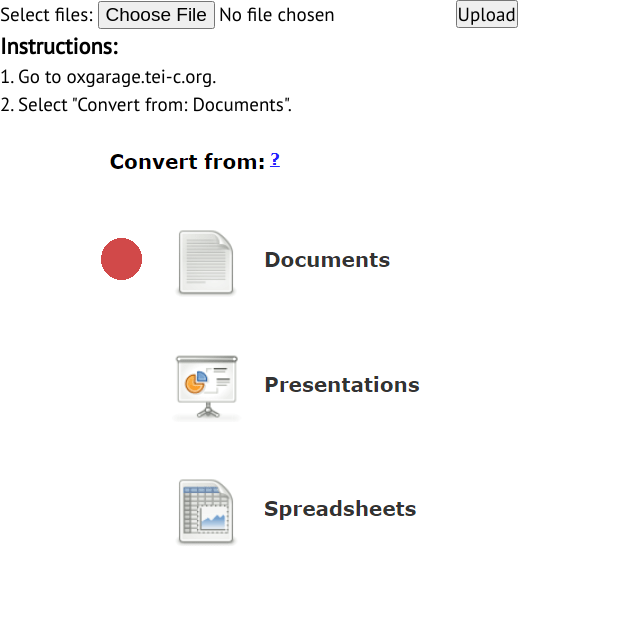
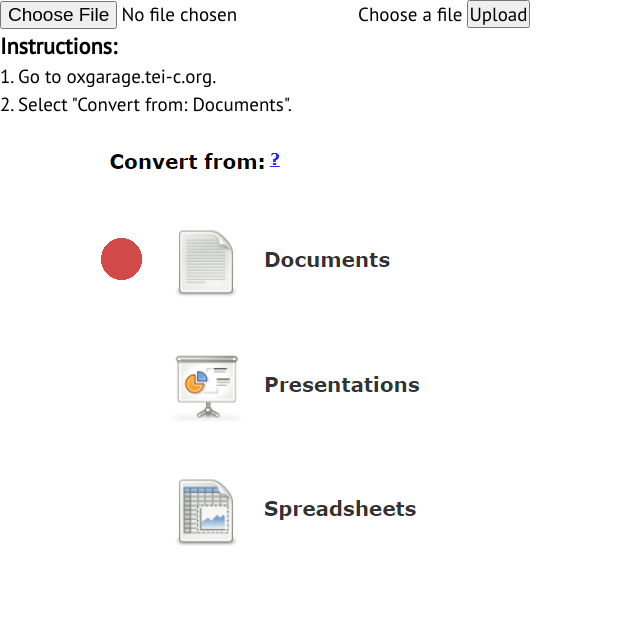
Before and after one commit to fiorin7/xml-to-teilex, a Flask app: page / in a window 1280 px wide; the page is wider, and only the part inside the window is pictured. Shown: the part 222-850 px from the top of that part, without its empty margins (0-640 px from the left). Run offline with Flask 2, Linux system fonts and the light colour scheme.

Commit message:
feat: add working label for input

```diff
--- a/templates/index.html
+++ b/templates/index.html
@@ -13,9 +13,9 @@
             <img src="{{ url_for('static', filename='su-logo.png') }}" alt="">
         </header>
         <main class="site-main">
-            <form method=post enctype=multipart/form-data>
-            <label for="file">Select files:</label>
-            <input type=file name=file>
+            <form class=file-input method=post enctype=multipart/form-data>
+            <input type=file name=file id=file>
+            <label for=file>Choose a file</label>
             <input type=submit value=Upload>
             </form>
 
```
